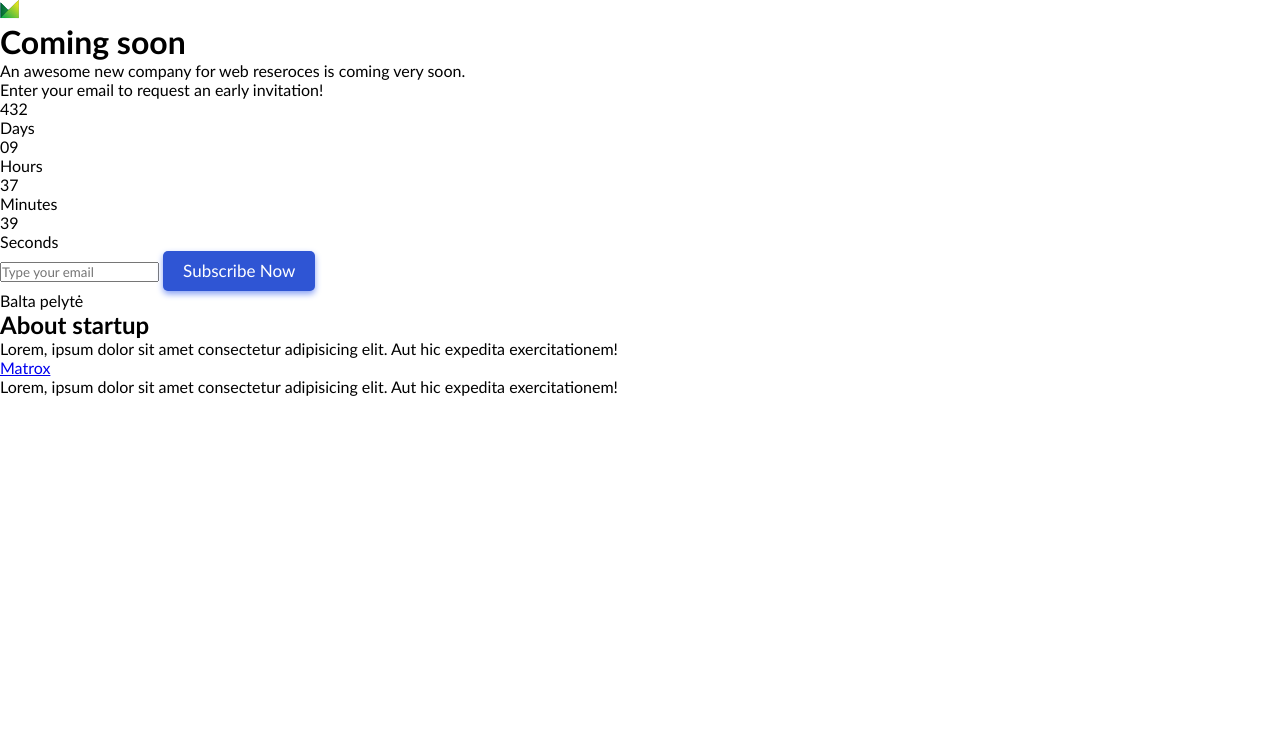
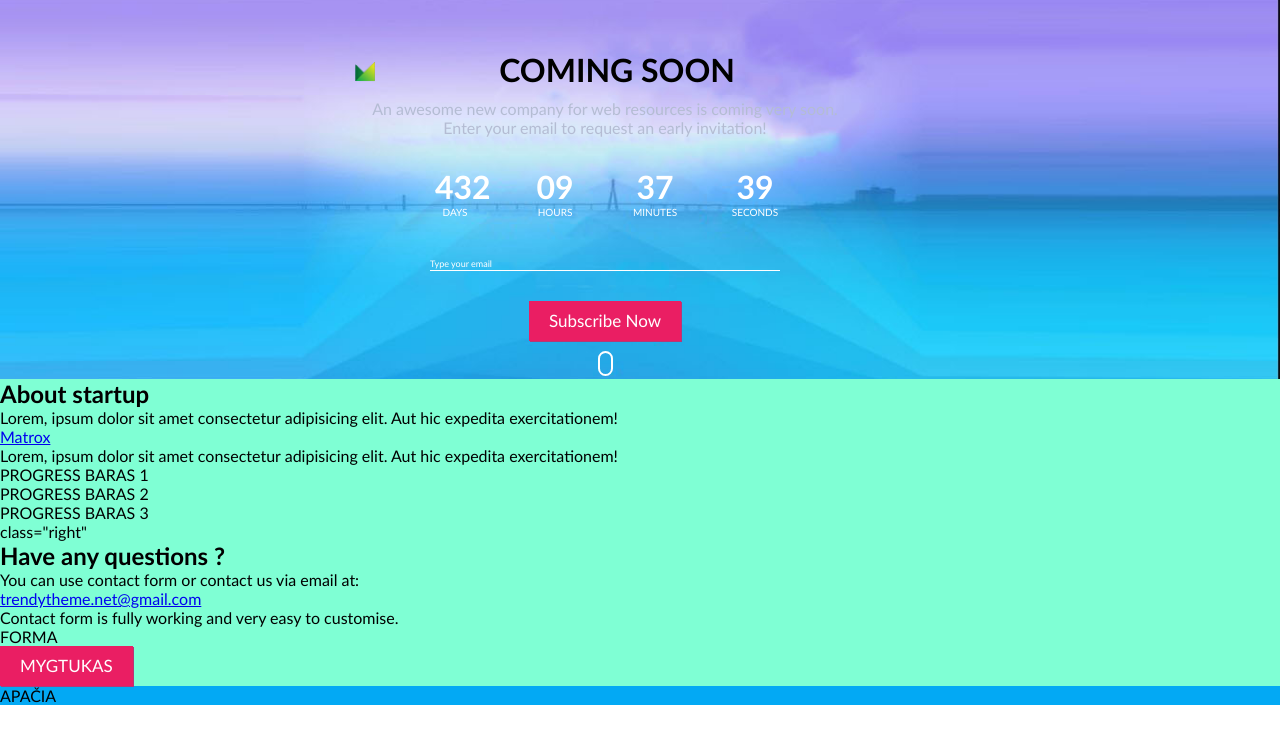
Before and after one commit to devyni/3-coming-soon, a plain HTML site: page index.html in a window 1280 px wide. Drawn offline with Linux system fonts and the light colour scheme.

Commit message:
Top part content

```diff
--- a/css/button.css
+++ b/css/button.css
@@ -1,15 +1,11 @@
 .btn {
     display: inline-block;
     padding: 5px 20px;
-    background-color: #2F55D4;
+    background-color: #EA1E63;
     color: #fff;
     font-size: 17px;
     line-height: 30px;
     text-align: center;
-    border-radius: 5px;
     cursor: pointer;
-    box-shadow: 0 3px 6px #87a0f5;
+    box-shadow: 1px 1px 0px #B43978;
 }
-    .btn:hover {
-        background-color: #2443AC;
-    }
--- a/css/main.css
+++ b/css/main.css
@@ -1,45 +1,104 @@
 body {
-        background-color: #fff;
+    display: inline-block;
+    width: 100vw;
     }
     .hero {
         display: inline-block;
         float: left;
-        background-image: url("./img/hero-background.png");
+        width: 100%;
+        height: 35%;
+        background-image: url("../img/hero-background.png");
+        background-size: cover;
+        background-position: center;
+
     }
         .hero > .container {
             display: inline-block;
             float: left;
-            width: 600px;
+            width: 500px;
+            margin-top: 30px;
+            margin-left: calc(50% - 285px);
+            text-align: center;
         }
             .container > .top-image {
-
+                display: inline-block;
+                height: 20px;
+                width: 20px;
             }
             .container > .main-title {
-
+                display: inline-block;
+                padding: 20px 120px 0 120px;
+                text-transform: uppercase;
             }
             .container > .paragraph {
-
+                display: inline-block;
+                margin-top: 10px;
+                width: 100%;
+                color: #B4BCD3;
             }
             .container > .clock {
-
+                display: inline-block;
+                margin-top: 30px;
+                width: 80%;
             }
                 .clock > .time-value {
-
+                display: inline-block;
+                float: left;
+                width: 25%;
+                text-align: center;
+                color: #fff;
+                font-size: xx-large;
+                font-weight: bold;
+                padding:0 30px 0 30px;
                 }
                 .clock > .time-label {
-
+                    display: inline-block;
+                    float: left;
+                    color: #fff;
+                    font-size: x-small;
+                    text-transform: uppercase;
+                    width: 25%;
+                    padding: 0 20px 0 20px;
                 }
             .container > .form {
-
+                display: inline-block;
+                width: 70%;
+                margin-top: 30px;
             }
-                .container > .input {
-
+                .form > .input {
+                    display: inline-block;
+                    color: #fff;
+                    border: none;
+                    border-bottom: 1px solid #fff;
+                    background-color: transparent;
+                    width: 100%;
+                }
+                ::placeholder {
+                    color: #fff;
+                    font-size: xx-small;
+                }
+                .form > .btn {
+                    margin-top: 30px;
                 }
             .container > .mouse {
-
+                display: inline-block;
+                margin: 10px 200px 0 200px;
+                width: 15px;
+                height: 25px;
+                border: 2px solid #fff;
+                border-radius: 30px;
+            }
+            .container > .mouse-button {
+                position: absolute;
+                border: 1px solid #fff;
+                width: 1px;
+                height: 1px;
+                bottom: 20px;
+                left: 100px;
             }
     .main {
-
+            height: 35%;
+            background-color: aquamarine;
         }
         .main > .container {
 
@@ -68,6 +127,9 @@ body {
                 .right > .paragraph {
 
                 }
+                .right > .text-link {
+
+                }
                 .right > .form {
 
                 }
@@ -75,7 +137,8 @@ body {
 
                 }
     .footer {
-
+        background-color: #03a9f4;
+        height: 20%;
     }
 @media (max-width: 1100px)
         {
--- a/index.html
+++ b/index.html
@@ -4,33 +4,33 @@
     <meta charset="UTF-8">
     <meta name="viewport" content="width=device-width, initial-scale=1.0">
     <title>Coming soon</title>
-    <link rel="icon" type="image/png" href="img/favicon.png"/>
+    <link rel="icon" type="image/png" href="./img/favicon.png">
 
     <!-- reset / suvienodinimas -->
-    <link rel="stylesheet" href="../css/reset.css">
+    <link rel="stylesheet" href="./css/reset.css">
     <!-- 3-rd party css -->
-    <link rel="stylesheet" href="../css/font-awesome.min.css">
+    <link rel="stylesheet" href="./css/font-awesome.min.css">
     <!-- pavieniai komponentai -->
-    <link rel="stylesheet" href="../css/button.css">
+    <link rel="stylesheet" href="./css/button.css">
     <!-- pagrindinis projekto stilius -->
-    <link rel="stylesheet" href="../css/main.css">
+    <link rel="stylesheet" href="./css/main.css">
 </head>
 <body>
     <div class="hero">
-        <img class="top-image" src="./img/top-image.png"
-        alt="Žalias trikampis">
+        <div class="container">
+        <img class="top-image" src="./img/top-image.png" alt="Žalias trikampis">
             <h1 class="main-title">Coming soon</h1>
             <p class="paragraph">An awesome new company for
-            web reseroces is coming very soon.<br>Enter your email to
+                web resources is coming very soon.<br>Enter your email to
                 request an early invitation!</p>
              <div class="clock">
                 <div class="time-value">432</div>
+                <div class="time-value">09</div>
+                <div class="time-value">37</div>
+                <div class="time-value">39</div>
                 <div class="time-label">Days</div>
-            <div class="time-value">09</div>
                 <div class="time-label">Hours</div>
-            <div class="time-value">37</div>
                 <div class="time-label">Minutes</div>
-            <div class="time-value">39</div>
                 <div class="time-label">Seconds</div>
             </div>
             <form class="form">
@@ -39,9 +39,11 @@
                 <div class="btn">Subscribe Now</div>
             </form>
             <div class="mouse">
-            Balta pelytė
             </div>
-    <div class="countainer">
+            <div class="mouse-button"></div>
+        </div>
+    </div>
+    <div class="main">
         <div class="left">
             <h2 class="title">About startup</h2>
             <div>
@@ -54,25 +56,41 @@
                     dolor sit amet consectetur adipisicing
                     elit. Aut hic expedita exercitationem!
                 </p>
+                <div class="progress-bar">
+                    PROGRESS BARAS 1
+                </div>
+                <div class="progress-bar">
+                    PROGRESS BARAS 2
+                </div>
+                <div class="progress-bar">
+                    PROGRESS BARAS 3
+                </div>
+            </div>
+        <div> class="right"
+            <h2 class="title">Have any questions ?</h2>
+            <div>
+                <p class="paragraph">You can use contact form or contact
+                    us via email at:
+                </p>
+                <a class="text-link" href="#">trendytheme.net@gmail.com</a>
+                <p class="paragraph">Contact form is fully working and very easy
+                    to customise.
+                </p>
+                <div class="form">
+                    FORMA
+                </div>
+                <div class="btn">
+                    MYGTUKAS
                 </div>
             </div>
         </div>
-
-
-
-
-
-
-
+    </div>
+    <div class="footer">
+        APAČIA
+    </div>
 </body>
 
 
 
 
-
-
-
-
-
-
 </html>
```
Lines whose indentation alone changed are shown as unchanged.
